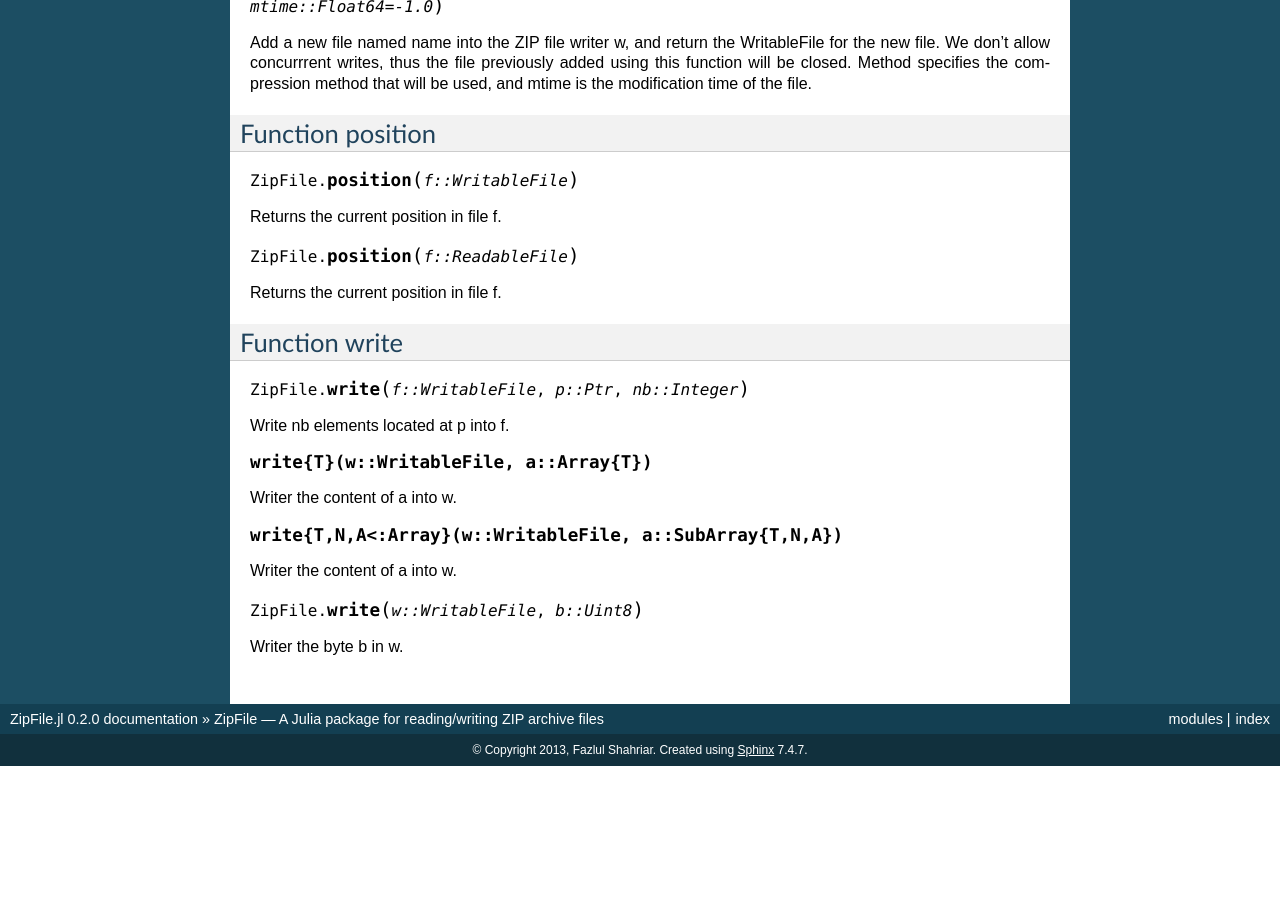
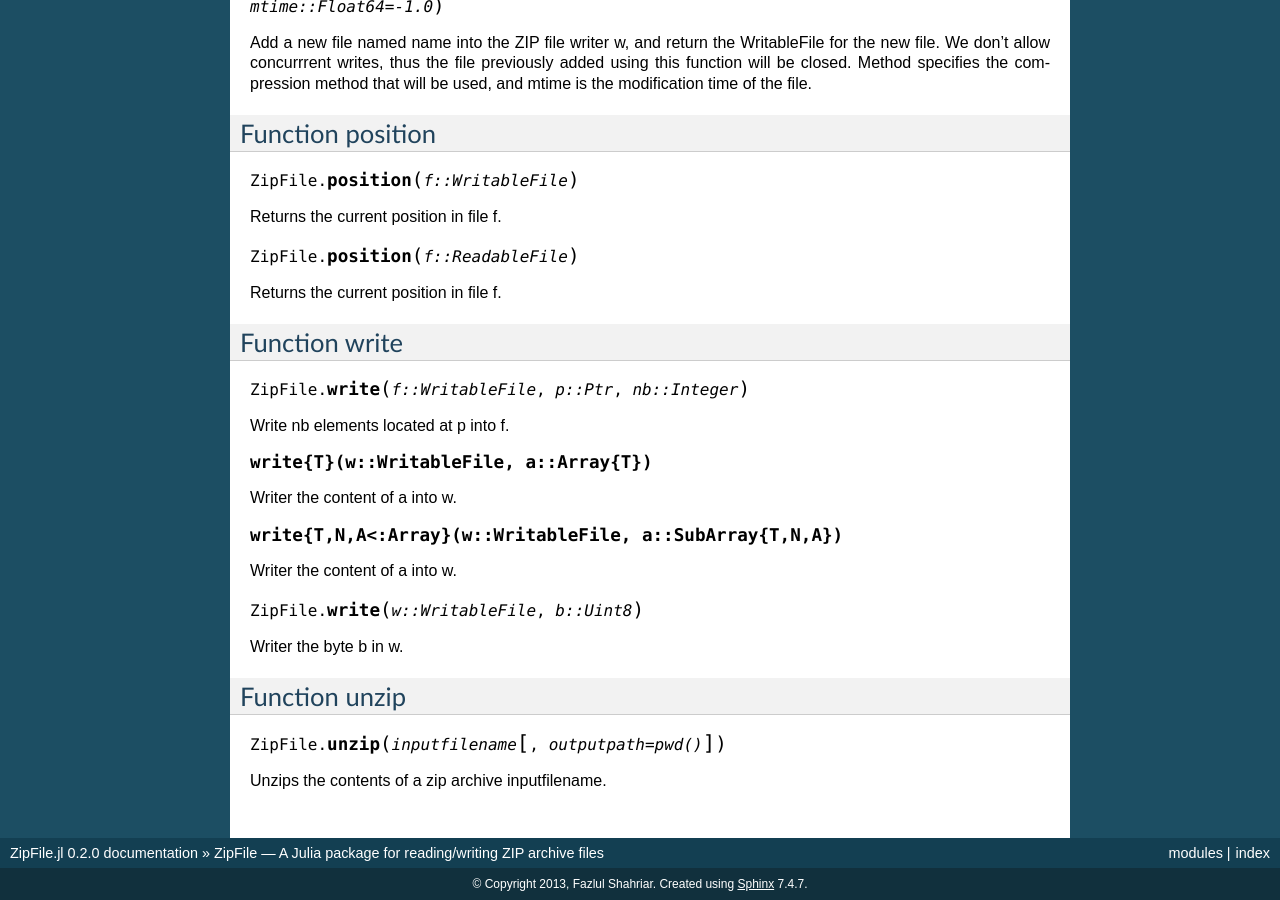
Before and after one commit to fhs/ZipFile.jl, a Sphinx documentation site: the page built from doc/index.rst, in a window 1280 px wide and 900 px high, scrolled down 3198 px. Built offline with Sphinx 7.4.7, drawn with Linux system fonts in a browser that asks for light colours; before the commit the page ends 3964 px from its top, so only the background shows below that; some of the changed text lies outside the part shown.

Commit message:
Add unzip function

```diff
--- a/doc/index.rst
+++ b/doc/index.rst
@@ -210,3 +210,9 @@ Writer the content of a into w.
 .. function::  write(w::WritableFile, b::Uint8)
 
 Writer the byte b in w.
+
+Function unzip
+--------------
+.. function:: unzip(inputfilename, [outputpath=pwd()])
+
+Unzips the contents of a zip archive inputfilename.
```
Also changed, not shown: 2 other files.
